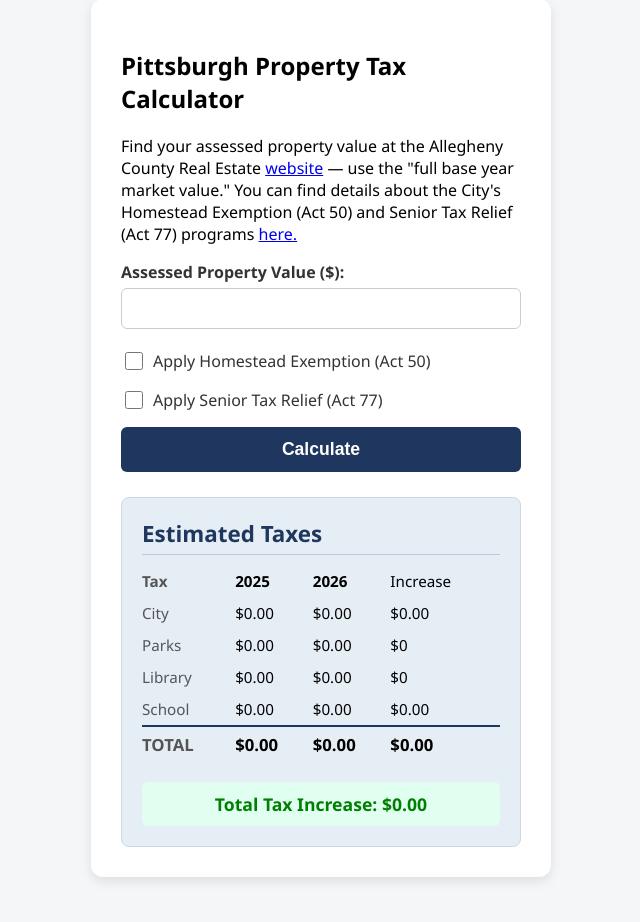
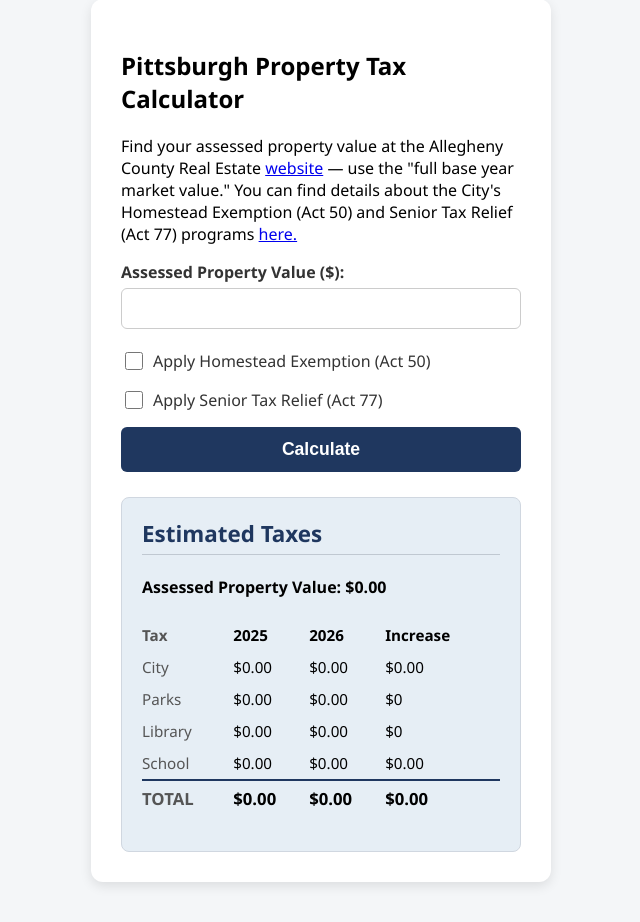
Before and after one commit to patrickcdoyle1/pgh-prop-calc, a Flask app: template templates/calculator.html in a window 1280 px wide. Shown: the part 41-963 px from the top of the page, without its empty margins (319-959 px from the left). Before the commit the page ends 922 px from the top, so only its background shows below. Run offline with Flask 3, Linux system fonts and the light colour scheme; the template is opened without the code that fills it, so the values that code supplies are empty.

Commit message:
adding assessed value to header

```diff
--- a/app.py
+++ b/app.py
@@ -42,7 +42,7 @@
 
     if request.method == 'POST':
         try:
-            num1 = float(request.form['num1'])
+            assessed = float(request.form['assessed'])
 
             # --- CHECKBOX LOGIC CHANGE HERE ---
             # If the checkbox is checked, request.form.get('homestead') will return 'yes'.
@@ -66,14 +66,14 @@
                 school_deduction = 43750
 
             # 3. Calculate Senior Tax Relief (Act 77): 40% reduction
-            #    Applied to the ORIGINAL Assessed Value (num1)
+            #    Applied to the ORIGINAL Assessed Value
             if senior_applied == 'yes':
-                senior_deduction = num1 * 0.40
+                senior_deduction = assessed * 0.40
                 total_deduction += senior_deduction
 
             # 4. Calculate Taxable Value
-            taxable_value = num1 - total_deduction
-            school_value = num1 - school_deduction
+            taxable_value = assessed - total_deduction
+            school_value = assessed - school_deduction
 
             # Ensure the taxable value is never negative
             if taxable_value < 0:
--- a/templates/calculator.html
+++ b/templates/calculator.html
@@ -17,8 +17,8 @@
         — use the "full base year market value." You can find details about the City's Homestead Exemption (Act 50) and Senior Tax Relief (Act 77) programs
     <a href="https://www.pittsburghpa.gov/City-Government/Finance-Budget/Taxes/Tax-FAQs" target="_blank">here.</a> </p>
         <form method="POST">
-            <label for="num1">Assessed Property Value ($):</label>
-            <input type="number" step="any" name="num1" id="num1" required>
+            <label for="assessed">Assessed Property Value ($):</label>
+            <input type="number" step="any" name="assessed" id="assessed" required>
 
             <div class="checkbox-container">
                 <input
@@ -50,8 +50,9 @@
         {% elif total is not none %}
             <div class="results-container">
                 <h3>Estimated Taxes</h3>
+                <h4>Assessed Property Value: ${{ "%.2f"|format(assessed) }}</h4>
                 <table class="tax-table">
-                    <tr><td><strong>Tax</strong></td><td><strong>2025</strong></td><td><strong>2026</strong></td><td>Increase</td></tr>
+                    <tr><td><strong>Tax</strong></td><td><strong>2025</strong></td><td><strong>2026</strong></td><td><strong>Increase</strong></td></tr>
                     <tr><td>City</td><td>${{ "%.2f"|format(city) }}</td><td>${{ "%.2f"|format(city_new) }}</td><td>${{ "%.2f"|format(city_increase) }}</td></tr>
                     <tr><td>Parks</td><td>${{ "%.2f"|format(parks) }}</td><td>${{ "%.2f"|format(parks) }}</td><td>$0</td></tr>
                     <tr><td>Library</td><td>${{ "%.2f"|format(library) }}</td><td>${{ "%.2f"|format(library) }}</td><td>$0</td></tr>
@@ -59,10 +60,7 @@
                     <tr class="total-row"><td>TOTAL</td><td>${{ "%.2f"|format(total) }}</td><td>${{ "%.2f"|format(total_new) }}</td><td>${{ "%.2f"|format(increase) }}</td></tr>
                 </table>
 
-                {% set increase_class = 'positive' if increase > 0 else 'negative' %}
-                <div class="increase-callout {{ increase_class }}">
-                    Total Tax Increase: ${{ "%.2f"|format(increase) }}
-                </div>
+
             </div>
         {% endif %}
     </div>
```
